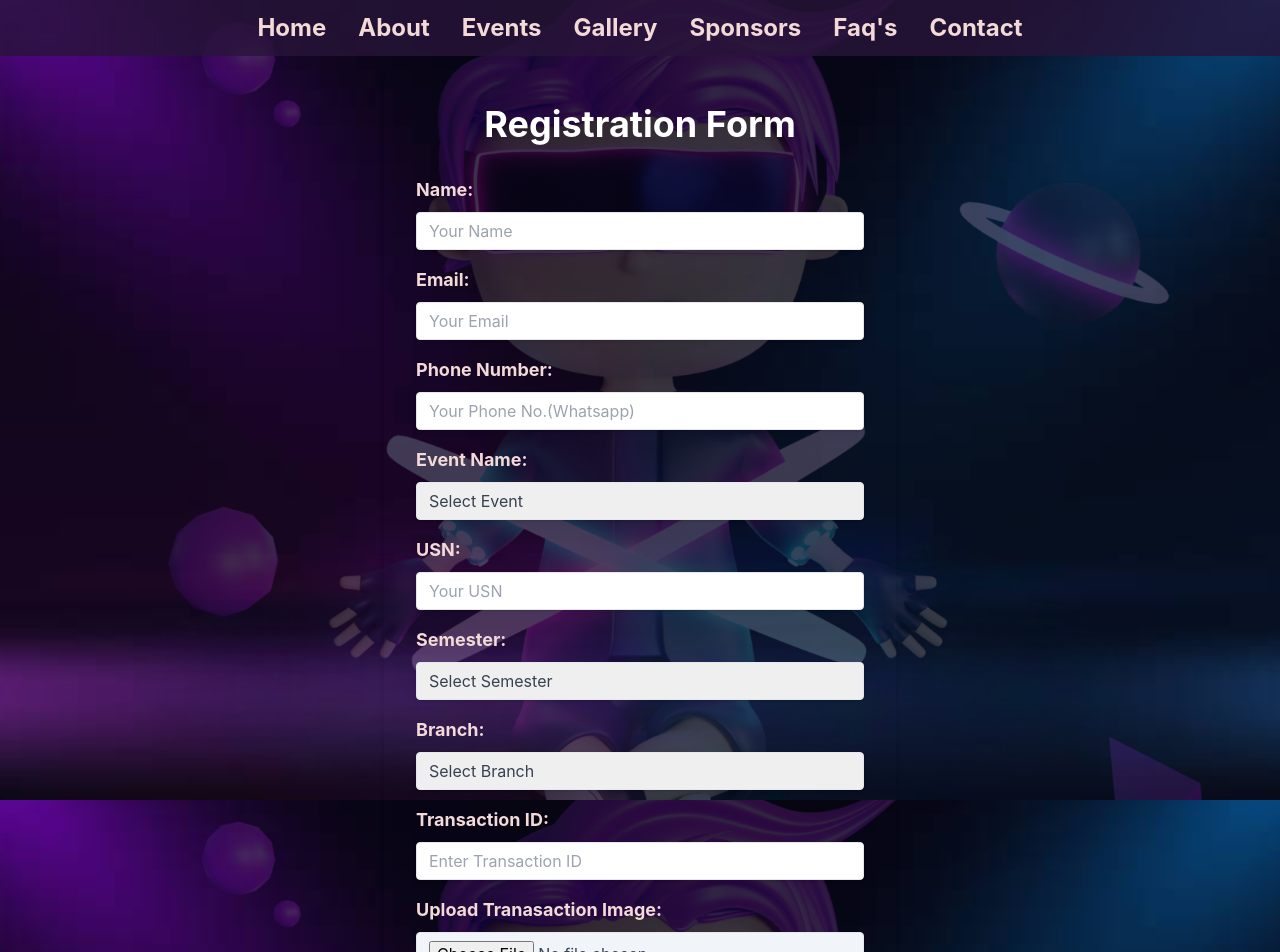
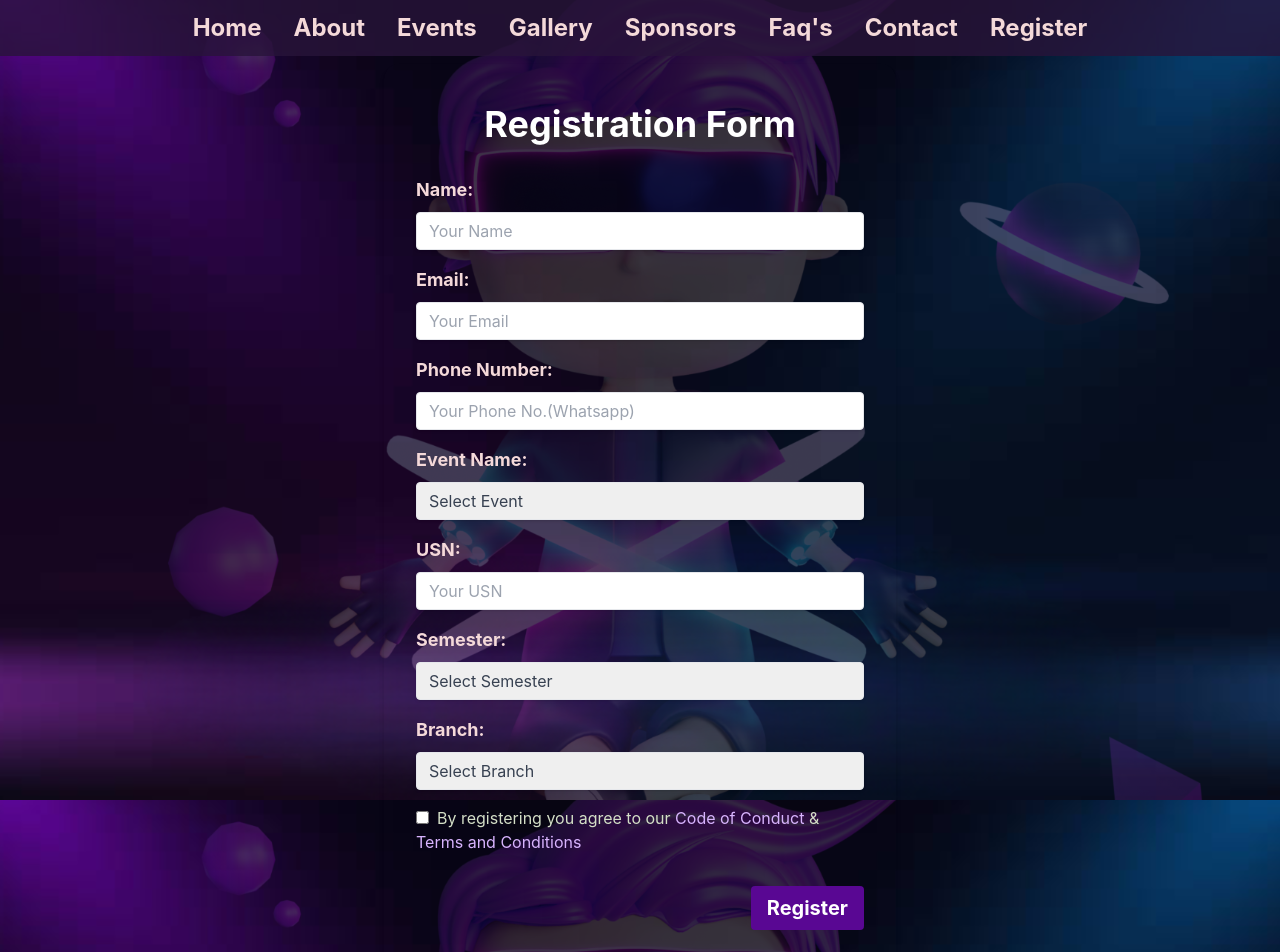
Before and after one commit to Genesis-ISE-DSCE/Catalysis2.0, a React (Create React App) app in the folder frontend/: page /registration in a window 1280 px wide. Shown: the top 952 px of the page. Built offline with nearby package versions, Linux system fonts and the light colour scheme.

Commit message:
Transaction

```diff
--- a/frontend/src/components/Navbar.jsx
+++ b/frontend/src/components/Navbar.jsx
@@ -1,6 +1,7 @@
 import React, { useState } from "react";
 import catalysis from "../assets/catalysis.png";
 import { Link } from 'react-router-dom';
+import "../components/styles/events.module.css";
 
 
 const Navbar = () => {
@@ -60,9 +61,9 @@ const Navbar = () => {
           <li>
             <Link to="/#contact" onClick={() => handleItemClick("contact")} className="text-[#F4D9D9] lg:text-2xl md:text-lg font-bold cursor-pointer hover:text-[#B1F8F2] hover:underline focus:text-[#B1F8F2] focus:underline">Contact</Link>
           </li>
-          {/* <li>
-            <Link to="/registration" onClick={() => handleItemClick("registration")} className="text-[#F4D9D9] lg:text-2xl md:text-lg font-bold cursor-pointer hover:text-[#B1F8F2] hover:underline focus:text-[#B1F8F2] focus:underline">Register</Link>
-          </li> */}
+          <li>
+            <Link to="/registration" onClick={() => handleItemClick("registration")} className="tagline text-[#F4D9D9] lg:text-2xl md:text-lg font-bold cursor-pointer hover:text-[#B1F8F2] hover:underline focus:text-[#B1F8F2] focus:underline">Register</Link>
+          </li>
         </ul>
       </div>
   </div>
--- a/frontend/src/components/RuleBook.jsx
+++ b/frontend/src/components/RuleBook.jsx
@@ -1,7 +1,7 @@
 import React, { useState, useEffect } from 'react';
 import { Document, Page, pdfjs } from 'react-pdf';
 import 'react-pdf/dist/esm/Page/AnnotationLayer.css';
-import "./styles/resume.css";
+import "./styles/rulebook.css";
 import { useParams } from 'react-router-dom';
 pdfjs.GlobalWorkerOptions.workerSrc = `//cdnjs.cloudflare.com/ajax/libs/pdf.js/${pdfjs.version}/pdf.worker.min.js`;
 
--- a/frontend/src/pages/Register.js
+++ b/frontend/src/pages/Register.js
@@ -5,6 +5,7 @@ import logo from "../assets/logo.png";
 import "../App.css";
 import Axios from "axios";
 const coc = require("../assets/docs/Code Of Conduct.pdf");
+const tc = require("../assets/docs/Terms and Conditions.pdf");
 
 function RegistrationForm() {
 
@@ -30,8 +31,7 @@ function RegistrationForm() {
     event: '',
     semester: '',
     branch: '',
-    usn: '',
-    transactionId: ''
+    usn: ''
   });
 
   const handleChange = (event) => {
@@ -46,10 +46,6 @@ function RegistrationForm() {
     setIsChecked(!isChecked);
   };
 
-  // const handleCheckboxChange = () => {
-  //   setIsChecked(!isChecked);
-  // };
-
   function handleOkError() {
     setShowError('');
   }
@@ -59,7 +55,10 @@ function RegistrationForm() {
 
     if(isChecked) {
       setFormErrors(validate(formData));
+      console.log(formData);
+      console.log(Object.keys(validate(formData)).length);
       if(Object.keys(validate(formData)).length===0) {
+        console.log("sending form data");
         // http://localhost:5000/api/v1/register
         Axios.post("https://catalysis2-0-backend.onrender.com/api/v1/register",formData)
         .then((res)=>{
@@ -110,9 +109,6 @@ function RegistrationForm() {
     }
     if(!formData.usn){
       errors.usn = "USN is required!!";
-    }
-    if(!formData.transactionId){
-      errors.transactionId = "Tranasaction Id is required!!";
     }
     return errors;
   }
@@ -281,7 +277,7 @@ function RegistrationForm() {
           <p className="text-red-600">{formErrors.branch}</p>
         </div>
 
-        <div className="mb-4">
+        {/* <div className="mb-4">
           <label className="block text-[#F4D9D9] text-lg font-bold mb-2" htmlFor="transactionId">
             Transaction ID:
           </label>
@@ -296,9 +292,9 @@ function RegistrationForm() {
             required
           />
           <p className="text-red-600">{formErrors.transactionId}</p>
-        </div>
+        </div> */}
 
-        <div className="mb-4">
+        {/* <div className="mb-4">
           <label className="block text-[#F4D9D9] text-lg font-bold mb-2" htmlFor="transactionImg">
             Upload Tranasaction Image:
           </label>
@@ -311,11 +307,11 @@ function RegistrationForm() {
             required
           />
           <p className="text-red-600">{formErrors.transactionImg}</p>
-        </div>
+        </div> */}
 
         <div className='pb-4'>
           <input type="checkbox" className='form-checkbox text-[#22C3FF]' id='agree' checked={isChecked} onChange={handleCheckboxChange}/>
-          <label className='text-[#D4DFC7] pl-2 justify-center'>By registering you agree to our <a href={coc} rel='noreferrer noopener' target="_blank" className='text-purple-300'>Code of Conduct</a></label>
+          <label className='text-[#D4DFC7] pl-2 justify-center'>By registering you agree to our <a href={coc} rel='noreferrer noopener' target="_blank" className='text-purple-300'>Code of Conduct</a> & <a href={tc} rel='noreferrer noopener' target="_blank" className='text-purple-300'>Terms and Conditions</a></label>
           {isCheckboxTouched && !isChecked && <p className='text-red-600'>Required*</p>}
         </div>
 
```
Also changed, not shown: frontend/src/components/styles/rulebook.css (renamed from frontend/src/components/styles/resume.css), 1 other file (tests, documents, lock files or other folders).
